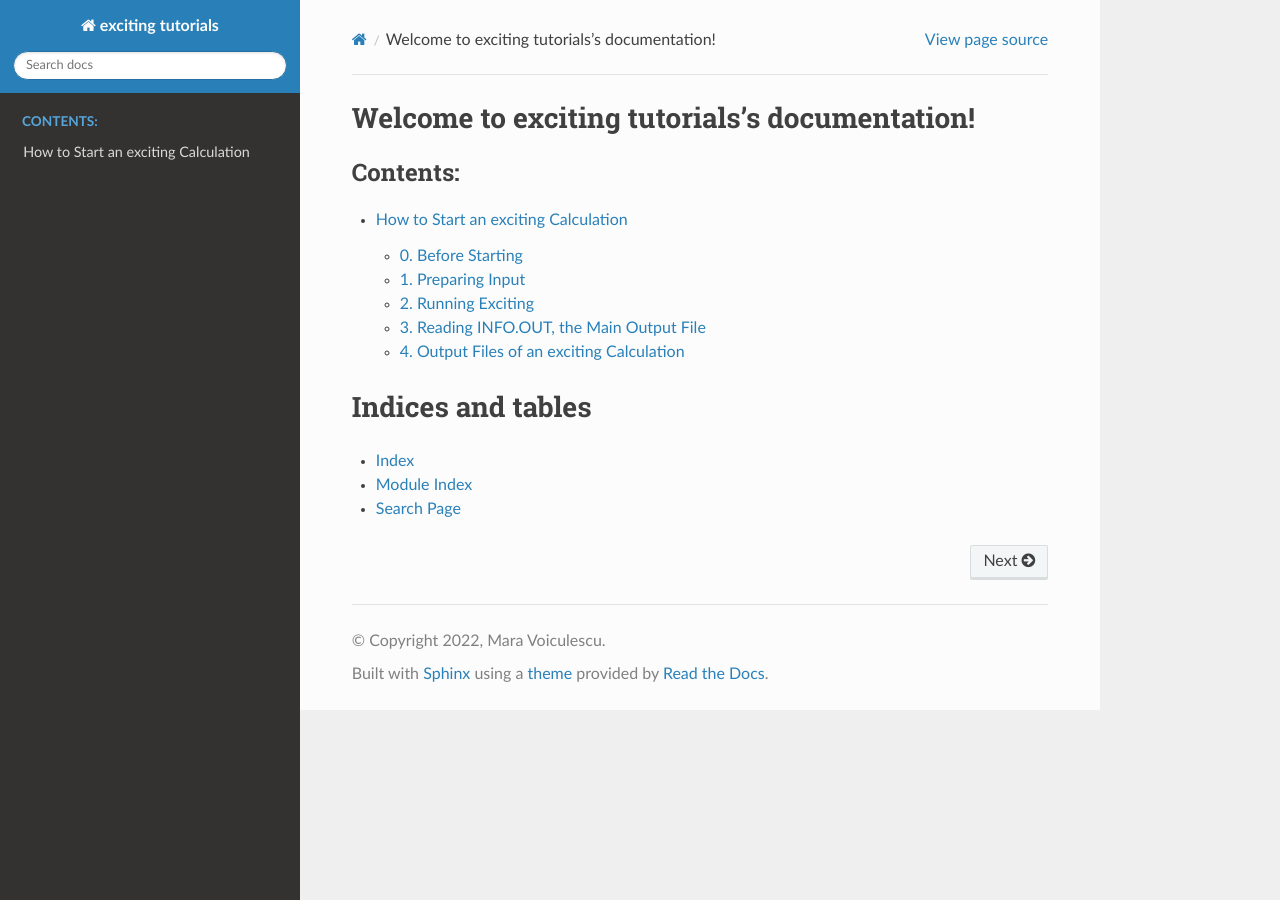
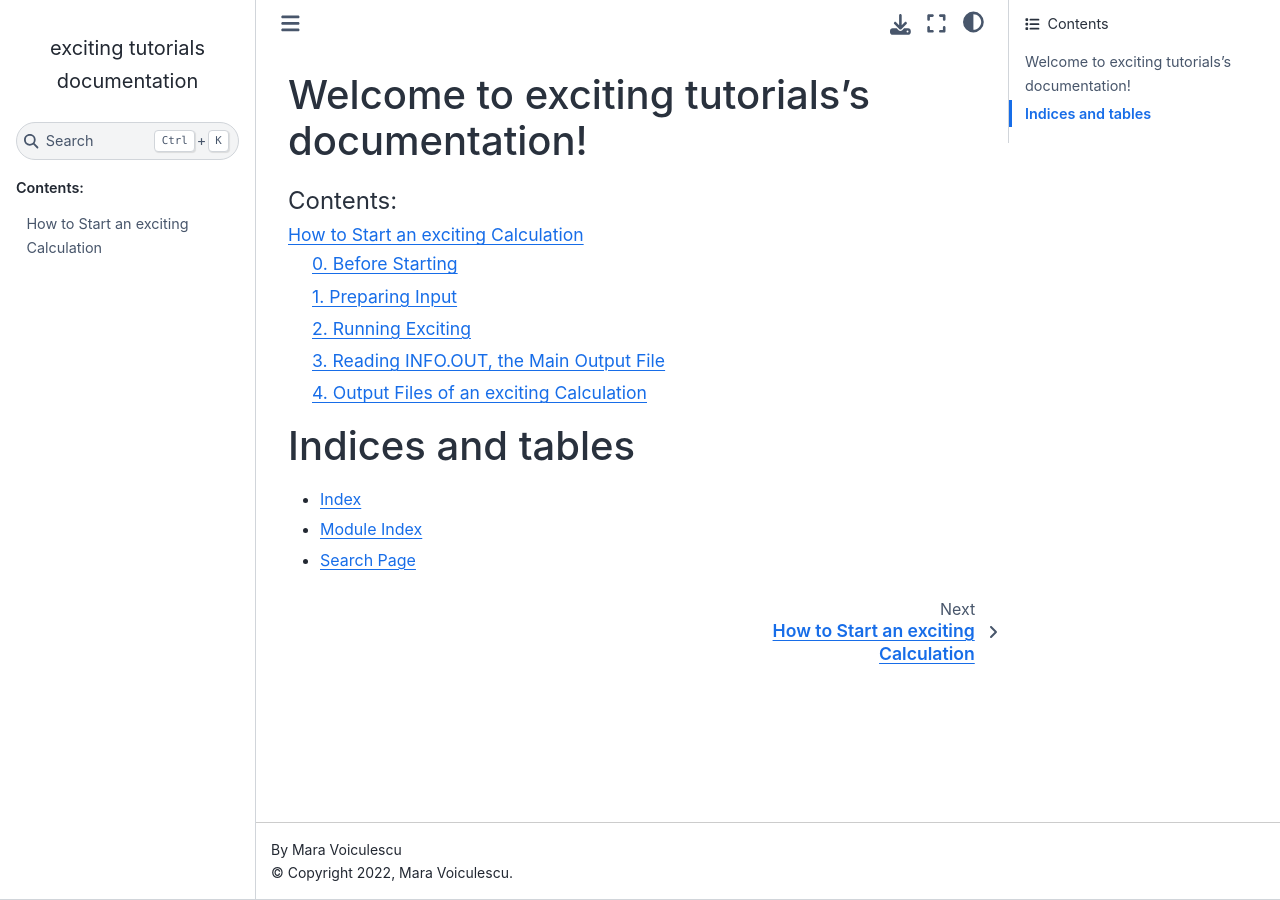
Before and after one commit to maravoiculescu/readthedocs_tutorial1, a Sphinx documentation site: the page built from docs/source/index.rst, in a window 1280 px wide. Built offline with Sphinx 7.4.7 and the Sphinx Book theme 1.1.4, drawn with Linux system fonts in a browser that asks for light colours.

Commit message:
new html theme

```diff
--- a/docs/source/conf.py
+++ b/docs/source/conf.py
@@ -43,7 +43,7 @@ exclude_patterns = []
 # The theme to use for HTML and HTML Help pages.  See the documentation for
 # a list of builtin themes.
 #
-html_theme = 'sphinx_rtd_theme'
+html_theme = 'sphinx_book_theme'
 
 # Add any paths that contain custom static files (such as style sheets) here,
 # relative to this directory. They are copied after the builtin static files,
```
